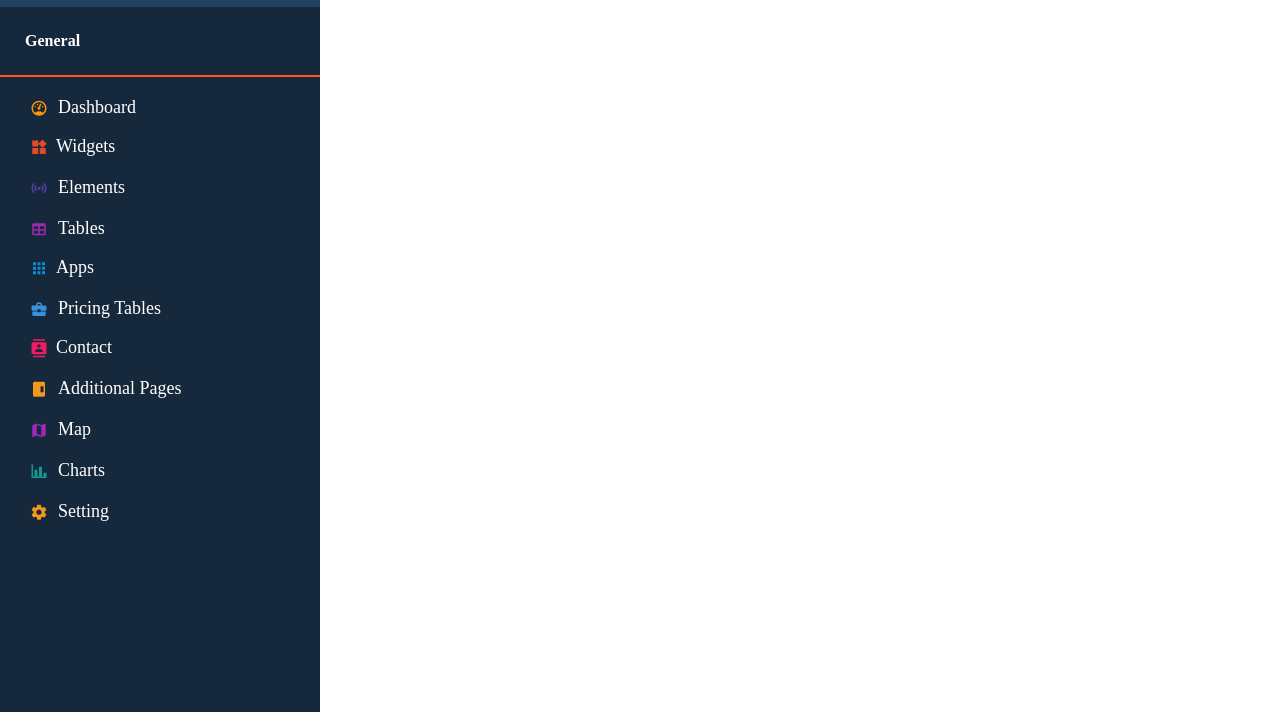
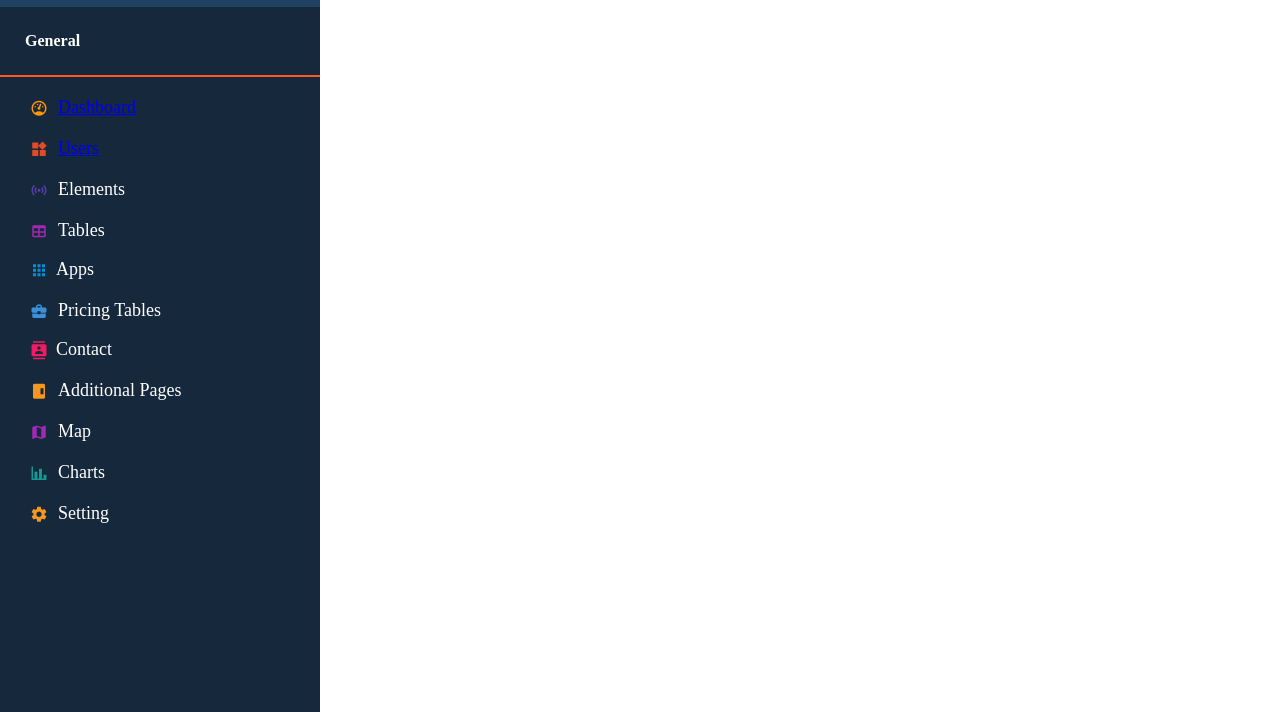
Before and after one commit to dehghaniahmad22/Admin-Dashbord, a plain HTML site: page dashbord.html in a window 1280 px wide. Shown: the part 88-800 px from the top of the page. Drawn offline with Linux system fonts and the light colour scheme.

Commit message:
modify and add users link in nav tag

```diff
--- a/dashbord.html
+++ b/dashbord.html
@@ -10,7 +10,7 @@
       crossorigin="anonymous"
       referrerpolicy="no-referrer"
     />
-    <title>Document</title>
+    <title>Dashboard</title>
 
     <link rel="stylesheet" href="css/style.css" />
     <link rel="stylesheet" href="css/responsive.css" />
@@ -27,14 +27,8 @@
       <strong>General</strong>
       <nav>
         <ul>
-          <li>Dashboard</li>
-          <li class="drop-down-2">
-            Widgets
-            <ul>
-              <li>clock</li>
-              <li>weather</li>
-            </ul>
-          </li>
+          <li><a href="dashbord.html">Dashboard</a></li>
+          <li><a href="users.html">Users</a></li>
           <li>Elements</li>
           <li>Tables</li>
           <li class="drop-down-2">
```
